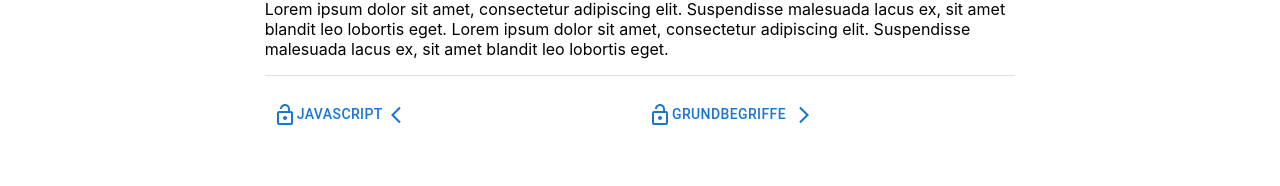
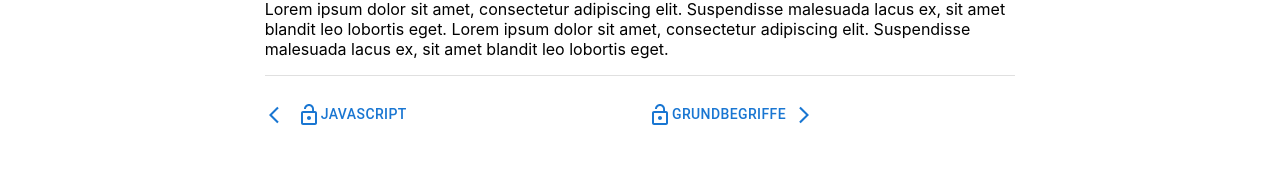
Before and after one commit to sakulklk/Lernmanagement, a Next.js app: page /JSK1 in a window 1280 px wide. Shown: the part 353-539 px from the top of the page. Built offline with nearby package versions, Linux system fonts and the light colour scheme.

Commit message:
1 file modified

```diff
--- a/components/inhalt/K1/inhaltJSK1.js
+++ b/components/inhalt/K1/inhaltJSK1.js
@@ -55,7 +55,7 @@ export default function Sidemenu() {
         <Grid container justifyContent="flex-end">
           <Grid item xs={6} justifyContent="flex-start">
             <a href="/JSK1">
-              <Button variant="text" endIcon={<ArrowBackIosIcon />}>
+              <Button variant="text" startIcon={<ArrowBackIosIcon />}>
                 <LockOpenIcon></LockOpenIcon> JavaScript
               </Button>
             </a>
```
